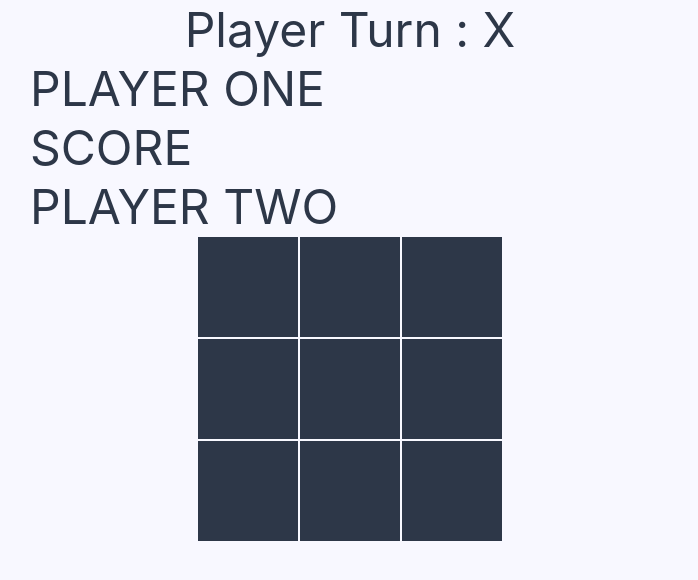
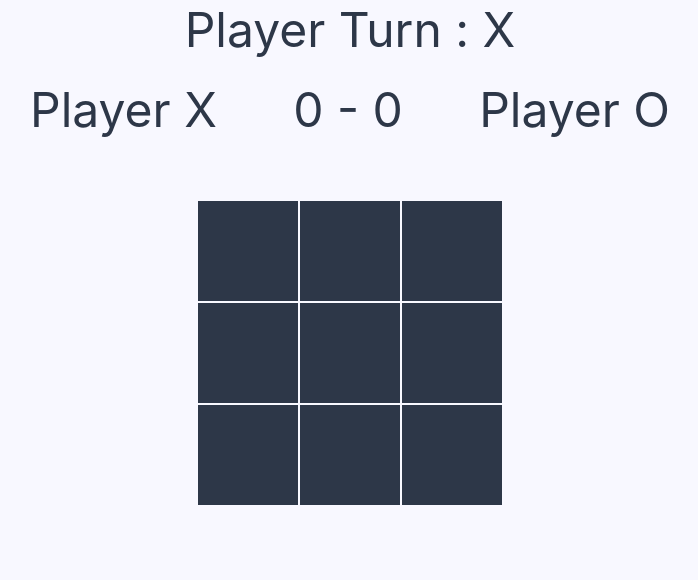
Before and after one commit to ggbjulien/TicTacToe, a React (Create React App) app: page / in a window 1280 px wide. Shown: the top 580 px of the page, without its empty margins (290-988 px from the left). Built offline with nearby package versions, Linux system fonts and the light colour scheme.

Commit message:
Add styles and score to Info component

```diff
--- a/src/components/Info/Info.jsx
+++ b/src/components/Info/Info.jsx
@@ -6,9 +6,11 @@ const Info = ({ playerTurn, players, winner }) => {
     <div className={styles.Info}>
       <PlayerTurn playerTurn={playerTurn} winner={winner} />
       <div className={styles.Players}>
-        <div>PLAYER ONE</div>
-        <div>SCORE</div>
-        <div>PLAYER TWO</div>
+        <div className={styles.Player}>Player {players.playerOne.symbol}</div>
+        <div className={styles.PlayersScores}>
+          {players.playerOne.score} - {players.playerTwo.score}
+        </div>
+        <div className={styles.Player}>Player {players.playerTwo.symbol}</div>
       </div>
     </div>
   );
--- a/src/components/Info/Info.module.css
+++ b/src/components/Info/Info.module.css
@@ -6,3 +6,10 @@
   font-size: 48px;
   color: rgb(45, 55, 72);
 }
+
+.Players {
+  display: flex;
+  justify-content: space-between;
+  align-items: center;
+  min-height: 50%;
+}
```
